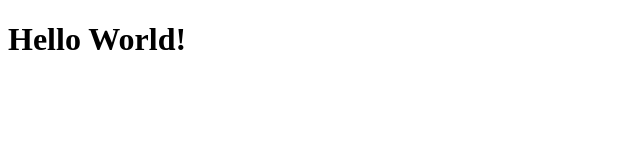
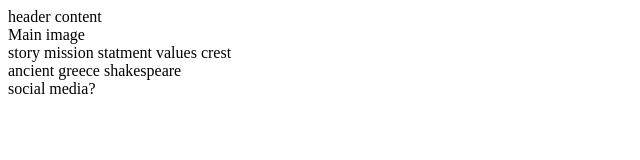
Before and after one commit to johnobri22/love2, a plain HTML site: page index.html in a window 1280 px wide. Shown: the whole page, without its empty margins (0-640 px from the left). Drawn offline with Linux system fonts and the light colour scheme; a web font is replaced by a local one.

Commit message:
Add core structure for home page

```diff
--- a/index.html
+++ b/index.html
@@ -11,6 +11,14 @@
     <title>Love Acting</title>
 </head>
 <body>
-    <h1>Hello World!</h1>
+    <header>header content</header>
+    <section>
+        Main image
+    </section>
+    <section>story mission statment values crest</section>
+    <section>ancient greece shakespeare</section>
+    <footer>
+        social media?
+    </footer>
 </body>
 </html>
```
